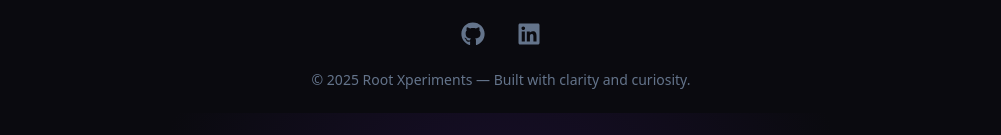
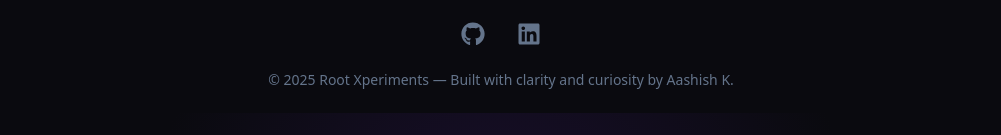
Before and after one commit to ashkshenoy/simple-portfolio, a React (Vite) app: page / in a window 1280 px wide. Shown: the part 6287-6422 px from the top of the page, without its empty margins (139-1140 px from the left). Built offline with nearby package versions, Linux system fonts and the light colour scheme.

Commit message:
footer fix

```diff
--- a/src/App.jsx
+++ b/src/App.jsx
@@ -726,7 +726,7 @@ xperiments.push({ ai: true, fearless: true });`}
             </div>
 
             <p className="text-sm text-slate-500 text-center md:text-center">
-              © {new Date().getFullYear()} Root Xperiments — Built with clarity and curiosity.
+              © {new Date().getFullYear()} Root Xperiments — Built with clarity and curiosity by Aashish K.
             </p>
           </div>
         </footer>
```
